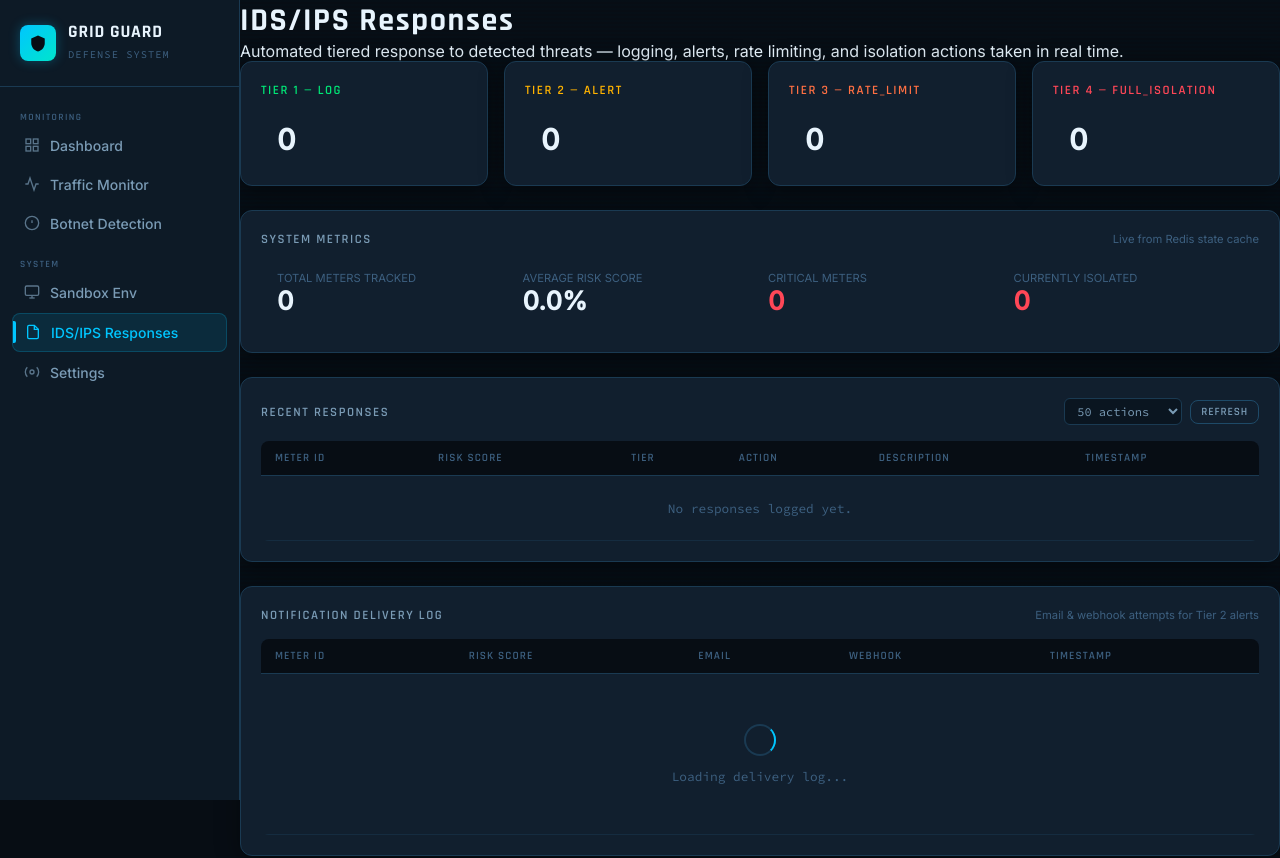
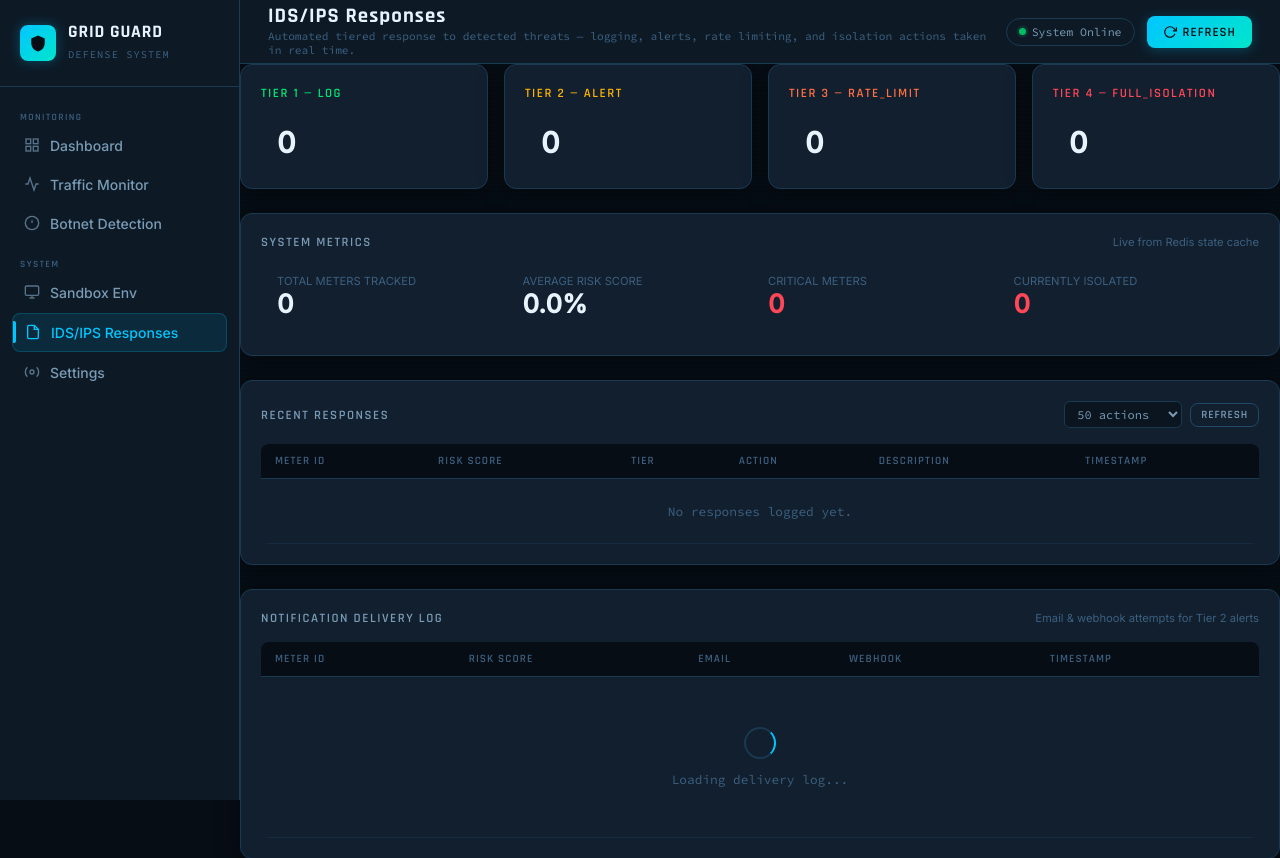
Before and after one commit to umarshahg/GRID-GUARD, a Flask app: page /ids-ips in a window 1280 px wide. Shown: the top 858 px of the page. Run offline with Flask 3, Linux system fonts and the light colour scheme; the visitor is signed in with stand-in values (Sample User, id 1); data that the repository does not hold is empty; some libraries are stand-ins or nearby versions.

Commit message:
Final: All modules complete - Module 4 operational, dashboards styled and functional

```diff
--- a/module2_detection/webapp/templates/ids_ips.html
+++ b/module2_detection/webapp/templates/ids_ips.html
@@ -61,9 +61,21 @@
 
   <!-- ── Main content ── -->
   <div class="main-content">
-    <div class="page-header">
-      <h1>IDS/IPS Responses</h1>
-      <p class="page-subtitle">Automated tiered response to detected threats — logging, alerts, rate limiting, and isolation actions taken in real time.</p>
+    <div class="topbar">
+      <div class="topbar-title">
+        <h1>IDS/IPS Responses</h1>
+        <p>Automated tiered response to detected threats — logging, alerts, rate limiting, and isolation actions taken in real time.</p>
+      </div>
+      <div class="topbar-actions">
+        <div class="status-pill">
+          <div class="status-dot"></div>
+          <span>System Online</span>
+        </div>
+        <button class="btn btn-primary" onclick="location.reload()">
+          <svg viewBox="0 0 24 24" fill="none" stroke="currentColor" stroke-width="2" width="14" height="14"><polyline points="23 4 23 10 17 10"/><path d="M20.49 15a9 9 0 1 1-2.12-9.36L23 10"/></svg>
+          Refresh
+        </button>
+      </div>
     </div>
 
     <!-- Summary cards: one per tier -->
```
